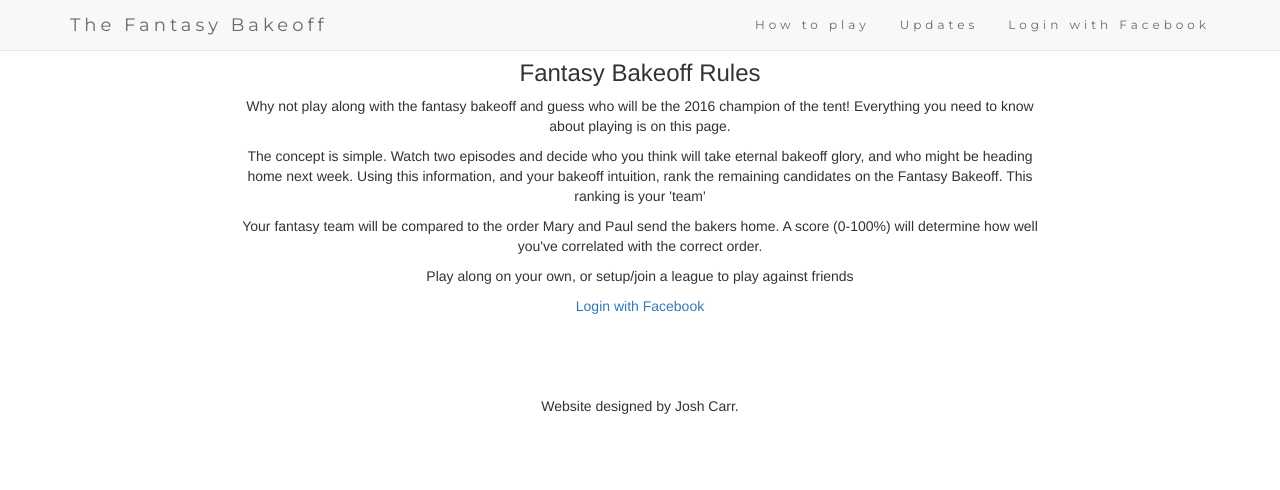
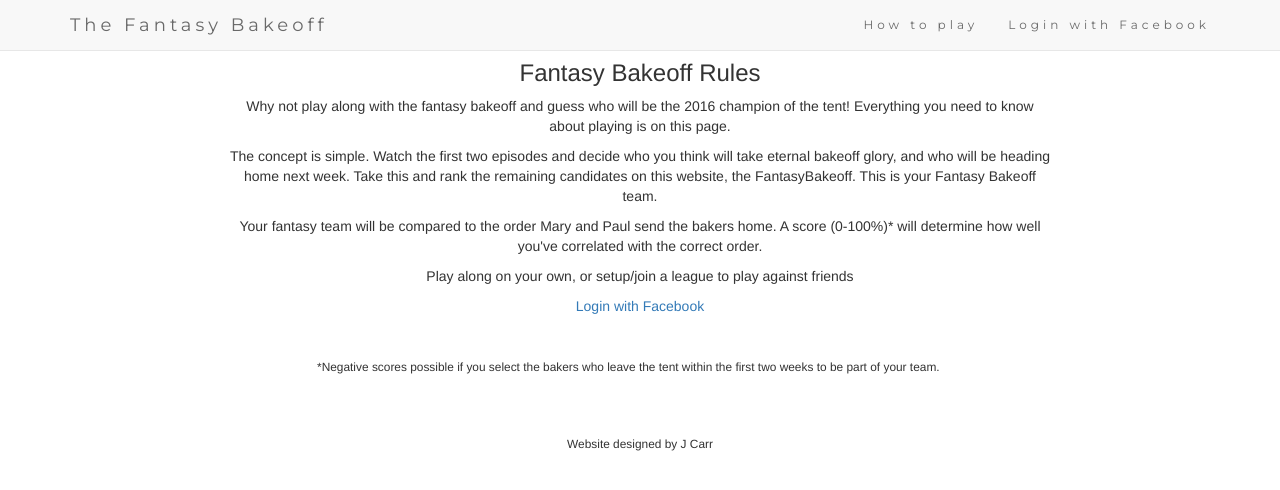
Before and after one commit to jc782/fantasybakeoff, a Django app: a page that uses mysite/templates/base.html in a window 1280 px wide. Shown: the top 490 px of the page. Run offline with Django 3.2, Linux system fonts and the light colour scheme; some libraries are stand-ins or nearby versions.

Commit message:
Pre release

```diff
--- a/mysite/fantasybakeoff/urls.py
+++ b/mysite/fantasybakeoff/urls.py
@@ -4,7 +4,7 @@
 
 urlpatterns = [
  url(r'^league/(?P<id>\d+)/$', views.league_view, name='detail'),
- #url(r'^create/$', views.team_create, name='create'), #create the team
+ url(r'^create/$', views.team_create, name='create'), #create the team
  url(r'^index/$', views.team_detail, name='home'), #main home function
  url(r'^home/$', views.homeview, name='base'), #main home function
  url(r'^edit/$', views.team_update, name='update'), #make team changes
--- a/mysite/fantasybakeoff/views.py
+++ b/mysite/fantasybakeoff/views.py
@@ -20,9 +20,11 @@
 
 def team_detail(request):
 	if request.user.is_authenticated():	# check the user is logged in
-		usr = User.objects.get(email=request.user.email) #email is the primary key
+		email = request.user.email #email is the primary key
+		print email
 		try:
-			t = Team.objects.get(user=usr) # access their team profile
+			t = Team.objects.get(email=email) # access their team profile
+			print t
 		except:
 			t= 0
 		if t:
@@ -38,9 +40,10 @@
 
 # allow the user to update their team if necessary
 def team_update(request):
-	usr = User.objects.get(email=request.user.email) #email is the primary key
+	email = request.user.email #email is the primary key
+	print email
 	try:
-		team = Team.objects.get(user=usr) #
+		team = Team.objects.get(email=email) #
 	except:
 		team=0
 	if team==0:
@@ -50,6 +53,8 @@
 	if form.is_valid():
 		instance = form.save(commit=False)
 		instance.created = True
+		instance.email = request.user.email
+		instance.user = request.user
 		instance.save()
 		messages.success(request,'Successfully Created')
 		return HttpResponseRedirect(instance.get_absolute_url())
--- a/mysite/templates/base.html
+++ b/mysite/templates/base.html
@@ -33,7 +33,7 @@
 
 
 <footer class="container-fluid text-center">
-  <p>Website designed by Josh Carr.</p>
+  <p><small>Website designed by J Carr</small></p>
 </footer>
 
 <script>
--- a/mysite/templates/howto.html
+++ b/mysite/templates/howto.html
@@ -3,15 +3,17 @@
 {% block content %}
 <h3>Fantasy Bakeoff Rules</h3>
 <p>Why not play along with the fantasy bakeoff and guess who will be the 2016 champion of the tent! Everything you need to know about playing is on this page.</p>
-<p>The concept is simple. Watch two episodes and decide who you think will take eternal bakeoff glory, and who might be heading home next week. Using this information, and your bakeoff intuition, rank the remaining candidates on the Fantasy Bakeoff. This ranking is your 'team' </p>
-<p>Your fantasy team will be compared to the order Mary and Paul send the bakers home. A score (0-100%) will determine how well you've correlated with the correct order.</p>
+<p>The concept is simple. Watch the first two episodes and decide who you think will take eternal bakeoff glory, and who will be heading home next week. Take this and rank the remaining candidates on this website, the FantasyBakeoff. This is your Fantasy Bakeoff team.</p>
+<p>Your fantasy team will be compared to the order Mary and Paul send the bakers home. A score (0-100%)* will determine how well you've correlated with the correct order.</p>
 <p>Play along on your own, or setup/join a league to play against friends</p>
 {% if user.is_authenticated %}
-<a href="{% url 'fbo:update' %}">Ready to get started - enter a team here</a>
+<!--<a href="{% url 'fbo:update' %}">Ready to get started - enter a team here</a>-->
+<b>For now just watch the episodes, an email will be sent when we're ready to take entries.</b>
 {% else %}
 {% include "login.html" %}
 {% endif %}
-
+<br><br>
+<small>*Negative scores possible if you select the bakers who leave the tent within the first two weeks to be part of your team.</small>
 
 
 
--- a/mysite/templates/navbar.html
+++ b/mysite/templates/navbar.html
@@ -11,7 +11,7 @@
     <div class="collapse navbar-collapse" id="myNavbar">
       <ul class="nav navbar-nav navbar-right">
 	<li><a href="{% url 'posts:howto' %}">How to play</a></li>
-	<li><a href="{% url 'posts:list' %}">Updates</a></li>
+	<!--<li><a href="{% url 'posts:list' %}">Updates</a></li>-->
         <li>{% if user.is_authenticated %}
 <a href="{% url 'fbo:home' %}">{{user.first_name}}'s Team</a>
 {% else %}
--- a/mysite/templates/team_detail.html
+++ b/mysite/templates/team_detail.html
@@ -1,10 +1,10 @@
 {% extends 'base.html' %}
 
-{% block head_title %}{{Team.user.first_name}} | {{block.super}} {% endblock head_title %}
+{% block head_title %}{{user.first_name}} | {{block.super}} {% endblock head_title %}
 
 
 {% block content %}
-<h2><br>{{Team.team}}<br></h2>
+<h2><br>{{user.Team.team}}<br></h2>
 
 <h4>Your current selection is shown below. Changes can be made until 8pm BST September 7th 2016.<br></h4>
 <table class="table text-left table-condensed">
@@ -29,7 +29,7 @@
 	</tbody>
 </table>
 <br><h4>
-Score: {{Score}}%<br><br>
+Score: {{Team.get_score }}%<br><br>
 To edit your team click <a href="{% url 'fbo:update' %}">here</a>
 <br>
 Your current leagues are:
```
Also changed, not shown: mysite/fantasybakeoff/models.py (+6 -5 lines), mysite/fantasybakeoff/migrations/0001_initial.py, mysite/fantasybakeoff/migrations/0002_auto_20160818_2213.py, mysite/fantasybakeoff/migrations/0003_auto_20160819_0650.py (added), 6 other files.
